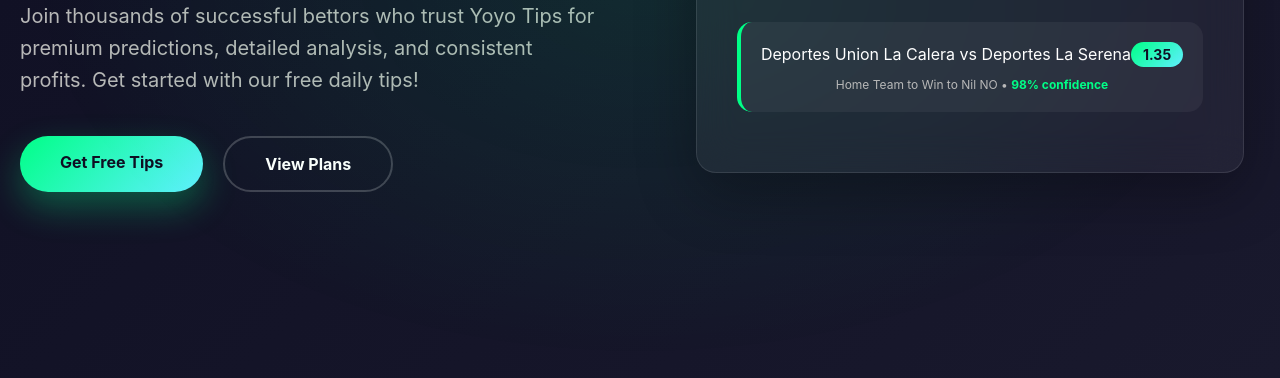
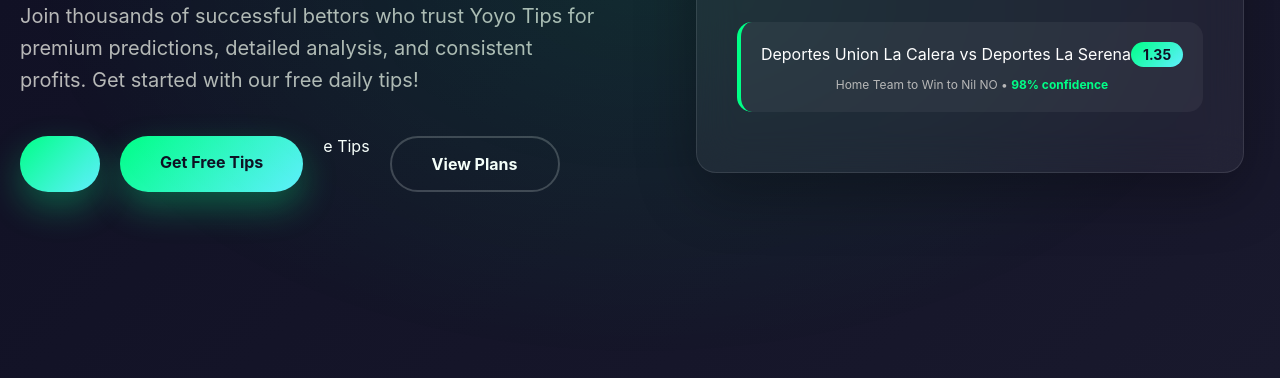
Before and after one commit to Kratos7-ai/yoyotips, a plain HTML site: page index.html in a window 1280 px wide. Shown: the part 422-800 px from the top of the page. Drawn offline with Linux system fonts and the light colour scheme.

Commit message:
Update index.html

```diff
--- a/index.html
+++ b/index.html
@@ -562,7 +562,7 @@
                         <h1>Professional Betting Tips with <span class="highlight">Proven Results</span></h1>
                         <p>Join thousands of successful bettors who trust Yoyo Tips for premium predictions, detailed analysis, and consistent profits. Get started with our free daily tips!</p>
                         <div class="hero-buttons">
-                            <a href="free-tips.html" class="btn-primary">Get Free Tips</a>
+                            <a href="free-tips.html" class="btn-primary"><a href="#features" class="btn-primary">Get Free Tips</a>e Tips</a>
                             <a href="#pricing" class="btn-secondary">View Plans</a>
                         </div>
                     </div>
```
